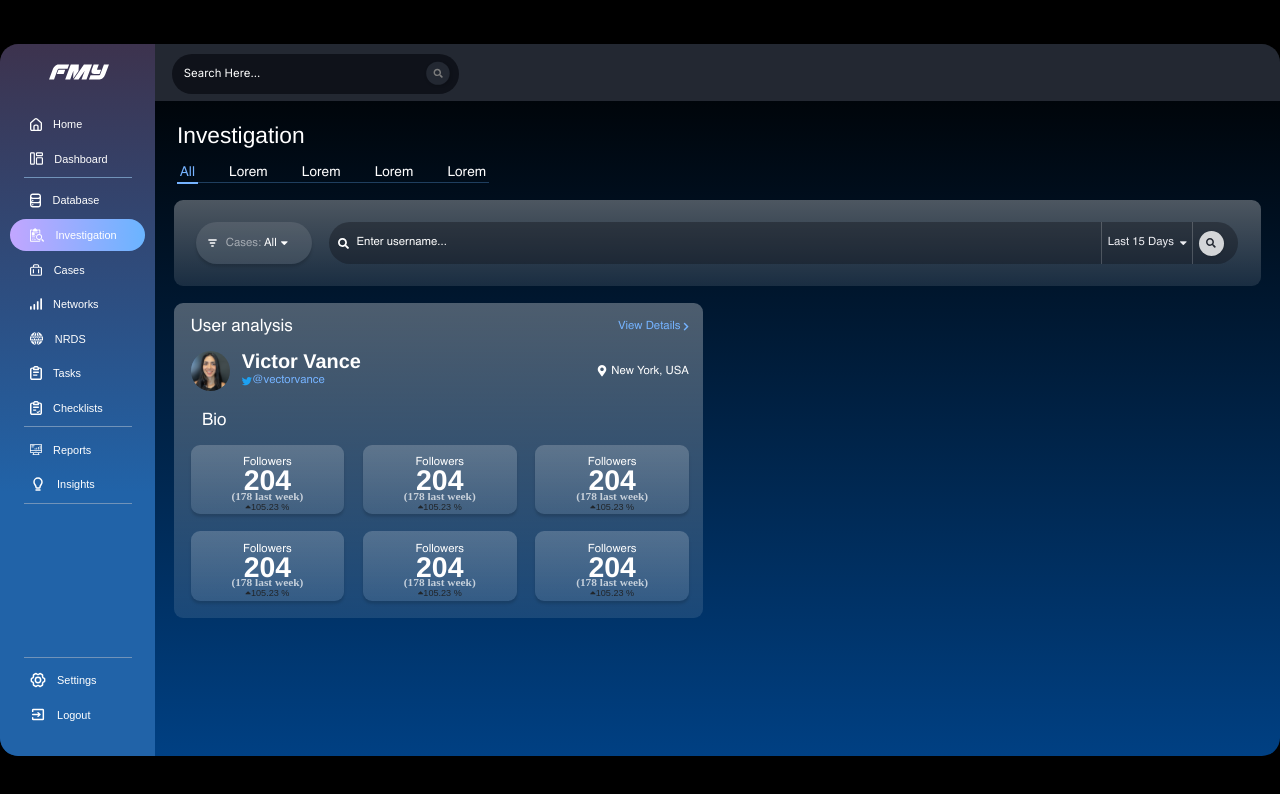
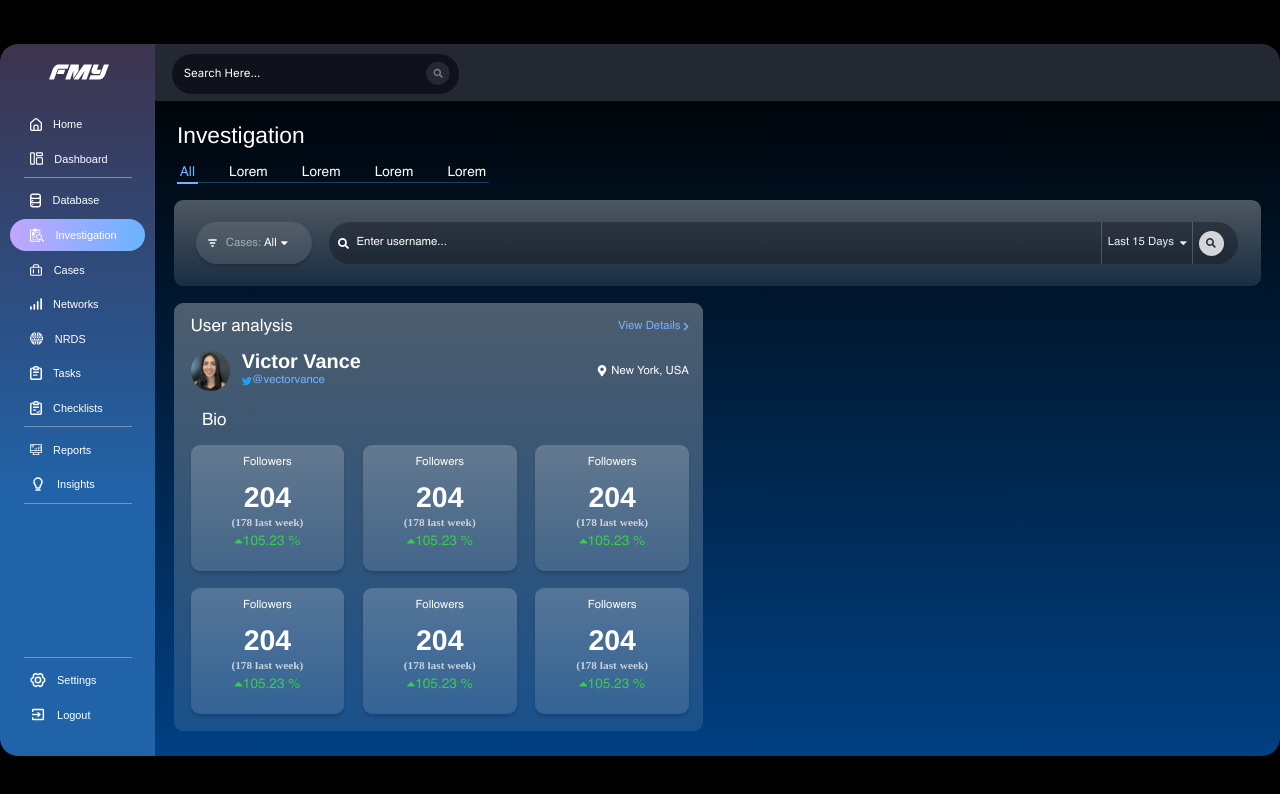
Before and after one commit to luckyboy125/FMY-Landing-Site, a React (Create React App) app: page /investigation in a window 1280 px wide. Shown: the top 794 px of the page. Built offline with nearby package versions, Linux system fonts and the light colour scheme; the HTML template or start-up script is replaced by a standard one; a web font is replaced by a local one.

Commit message:
built frontend of  user analysis page

```diff
--- a/src/pages/Investigation/Investigation.css
+++ b/src/pages/Investigation/Investigation.css
@@ -396,3 +396,37 @@
   width: 100%;
   margin-bottom: 30px;
 }
+
+.investigationRoot
+  .investigationContent
+  .investigationContent2
+  .userAnalsysRoot
+  .bioRoot
+  .itemRoot
+  .biocardRoot
+  .biocardDes {
+  display: flex;
+  align-items: center;
+  font-family: "Helvetica";
+  font-style: normal;
+  font-weight: 400;
+  font-size: 24px;
+  line-height: 20px;
+  color: #37ce4a;
+  justify-content: center;
+  margin-top: 15px;
+}
+
+.investigationRoot
+  .investigationContent
+  .investigationContent2
+  .userAnalsysRoot
+  .bioRoot
+  .itemRoot
+  .biocardRoot
+  .biocardDes
+  i {
+  font-size: 24px;
+  line-height: 20px;
+  color: #37ce4a;
+}
--- a/src/pages/Investigation/component/Biocard.css
+++ b/src/pages/Investigation/component/Biocard.css
@@ -1,5 +1,6 @@
 .biocardRoot {
   width: 270px;
+  height: 221px;
   padding-top: 20px;
   background: linear-gradient(
     180deg,
@@ -27,6 +28,7 @@
   font-size: 50px;
   line-height: 36px;
   color: #ffffff;
+  margin-top: 30px;
 }
 
 .biocardRoot .des {
@@ -36,4 +38,5 @@
   font-size: 20px;
   line-height: 18px;
   color: rgba(255, 255, 255, 0.7);
+  margin-top: 16.73px;
 }
```
